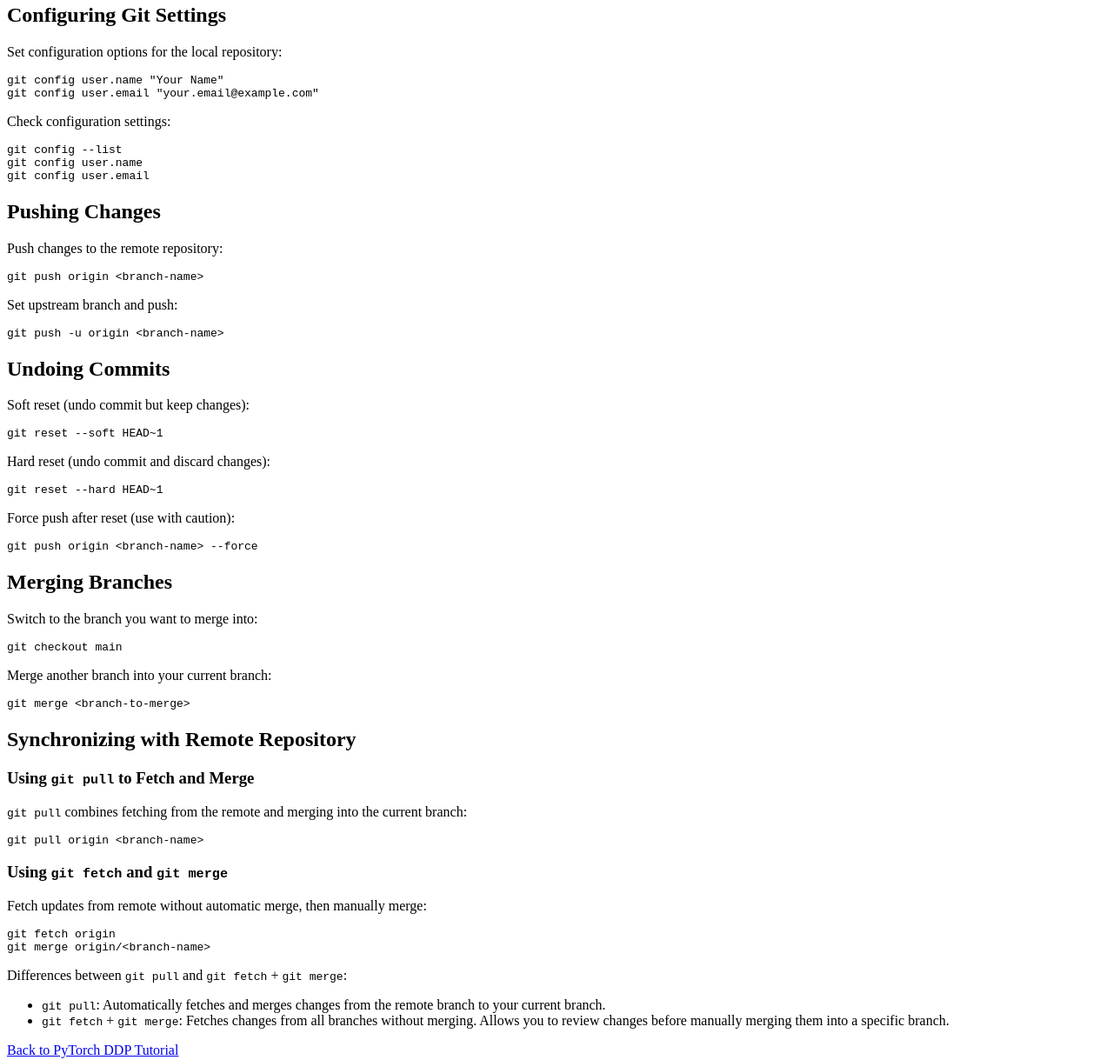
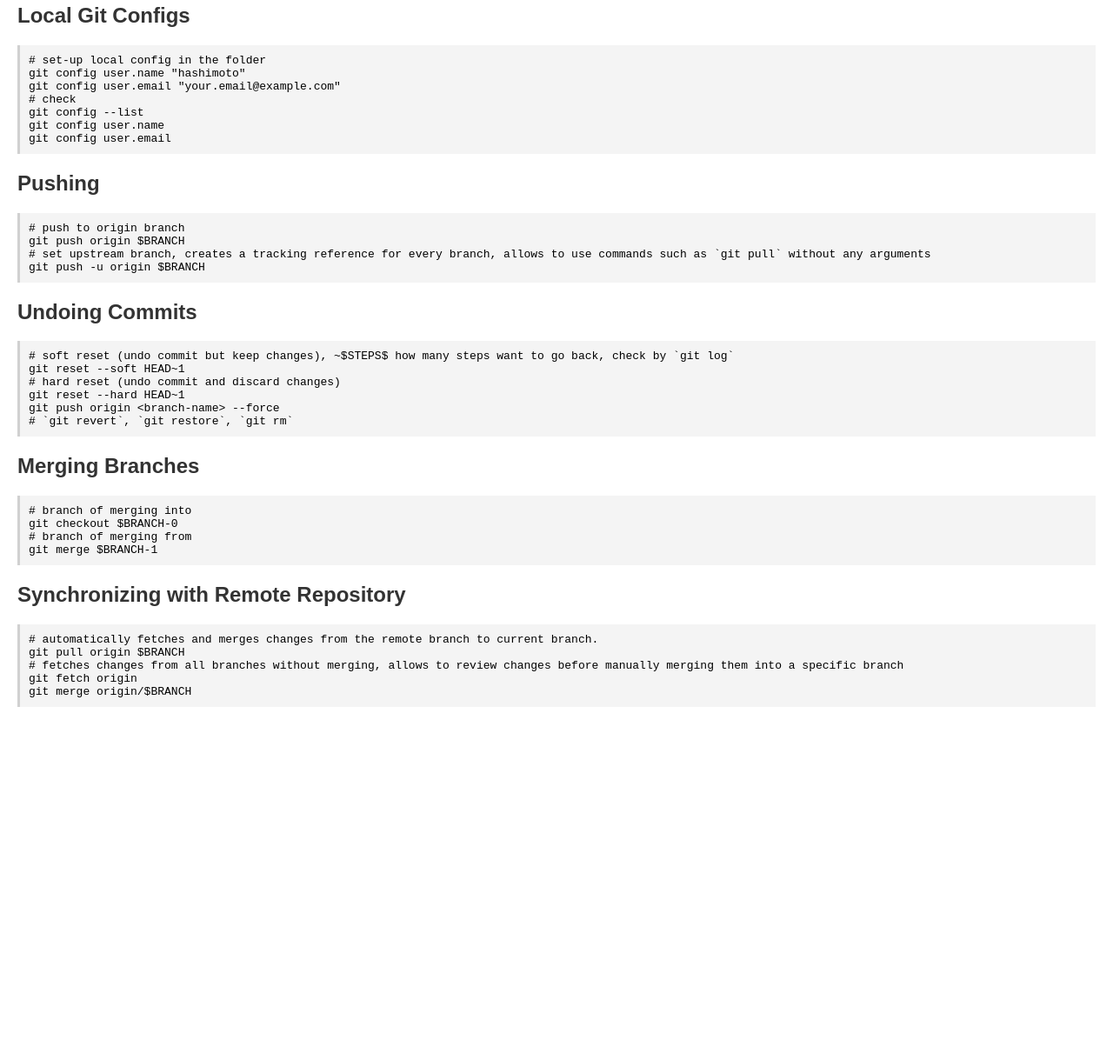
Before and after one commit to HashimotoPatrickMu/HashimotoPatrickMu_backup.github.io, a plain HTML site: page git-cheat-sheet.html in a window 1280 px wide. Shown: the part 76-1295 px from the top of the page at 87% size. After the commit the page ends 909 px from the top, so only its background shows below. Drawn offline with Linux system fonts and the light colour scheme.

Commit message:
Update git-cheat-sheet.html

```diff
--- a/git-cheat-sheet.html
+++ b/git-cheat-sheet.html
@@ -4,61 +4,59 @@
     <meta charset="UTF-8">
     <meta name="viewport" content="width=device-width, initial-scale=1.0">
     <title>Git Command Summary</title>
+    <style>
+        body {
+            font-family: Arial, sans-serif;
+            margin: 20px;
+        }
+        pre {
+            background-color: #f4f4f4;
+            padding: 10px;
+            border-left: 3px solid #d0d0d0;
+        }
+        h2 {
+            color: #333;
+        }
+    </style>
 </head>
 <body>
     <h1>Git Command Summary</h1>
 
-    <h2>Configuring Git Settings</h2>
-    <p>Set configuration options for the local repository:</p>
-    <pre><code>git config user.name "Your Name"
-git config user.email "your.email@example.com"</code></pre>
-
-    <p>Check configuration settings:</p>
-    <pre><code>git config --list
+    <h2>Local Git Configs</h2>
+    <pre><code># set-up local config in the folder
+git config user.name "hashimoto"
+git config user.email "your.email@example.com"
+# check
+git config --list
 git config user.name
 git config user.email</code></pre>
 
-    <h2>Pushing Changes</h2>
-    <p>Push changes to the remote repository:</p>
-    <pre><code>git push origin &lt;branch-name&gt;</code></pre>
-
-    <p>Set upstream branch and push:</p>
-    <pre><code>git push -u origin &lt;branch-name&gt;</code></pre>
+    <h2>Pushing</h2>
+    <pre><code># push to origin branch
+git push origin $BRANCH
+# set upstream branch, creates a tracking reference for every branch, allows to use commands such as `git pull` without any arguments
+git push -u origin $BRANCH</code></pre>
 
     <h2>Undoing Commits</h2>
-    <p>Soft reset (undo commit but keep changes):</p>
-    <pre><code>git reset --soft HEAD~1</code></pre>
-
-    <p>Hard reset (undo commit and discard changes):</p>
-    <pre><code>git reset --hard HEAD~1</code></pre>
-
-    <p>Force push after reset (use with caution):</p>
-    <pre><code>git push origin &lt;branch-name&gt; --force</code></pre>
+    <pre><code># soft reset (undo commit but keep changes), ~$STEPS$ how many steps want to go back, check by `git log`
+git reset --soft HEAD~1
+# hard reset (undo commit and discard changes)
+git reset --hard HEAD~1
+git push origin &lt;branch-name&gt; --force
+# `git revert`, `git restore`, `git rm`</code></pre>
 
     <h2>Merging Branches</h2>
-    <p>Switch to the branch you want to merge into:</p>
-    <pre><code>git checkout main</code></pre>
-
-    <p>Merge another branch into your current branch:</p>
-    <pre><code>git merge &lt;branch-to-merge&gt;</code></pre>
+    <pre><code># branch of merging into
+git checkout $BRANCH-0
+# branch of merging from
+git merge $BRANCH-1</code></pre>
 
     <h2>Synchronizing with Remote Repository</h2>
-    <h3>Using <code>git pull</code> to Fetch and Merge</h3>
-    <p><code>git pull</code> combines fetching from the remote and merging into the current branch:</p>
-    <pre><code>git pull origin &lt;branch-name&gt;</code></pre>
+    <pre><code># automatically fetches and merges changes from the remote branch to current branch.
+git pull origin $BRANCH
+# fetches changes from all branches without merging, allows to review changes before manually merging them into a specific branch
+git fetch origin
+git merge origin/$BRANCH</code></pre>
 
-    <h3>Using <code>git fetch</code> and <code>git merge</code></h3>
-    <p>Fetch updates from remote without automatic merge, then manually merge:</p>
-    <pre><code>git fetch origin
-git merge origin/&lt;branch-name&gt;</code></pre>
-
-    <p>Differences between <code>git pull</code> and <code>git fetch</code> + <code>git merge</code>:</p>
-    <ul>
-        <li><code>git pull</code>: Automatically fetches and merges changes from the remote branch to your current branch.</li>
-        <li><code>git fetch</code> + <code>git merge</code>: Fetches changes from all branches without merging. Allows you to review changes before manually merging them into a specific branch.</li>
-    </ul>
-
-    <!-- Link back to the main page -->
-    <a href="index.html">Back to PyTorch DDP Tutorial</a>
 </body>
 </html>
```
